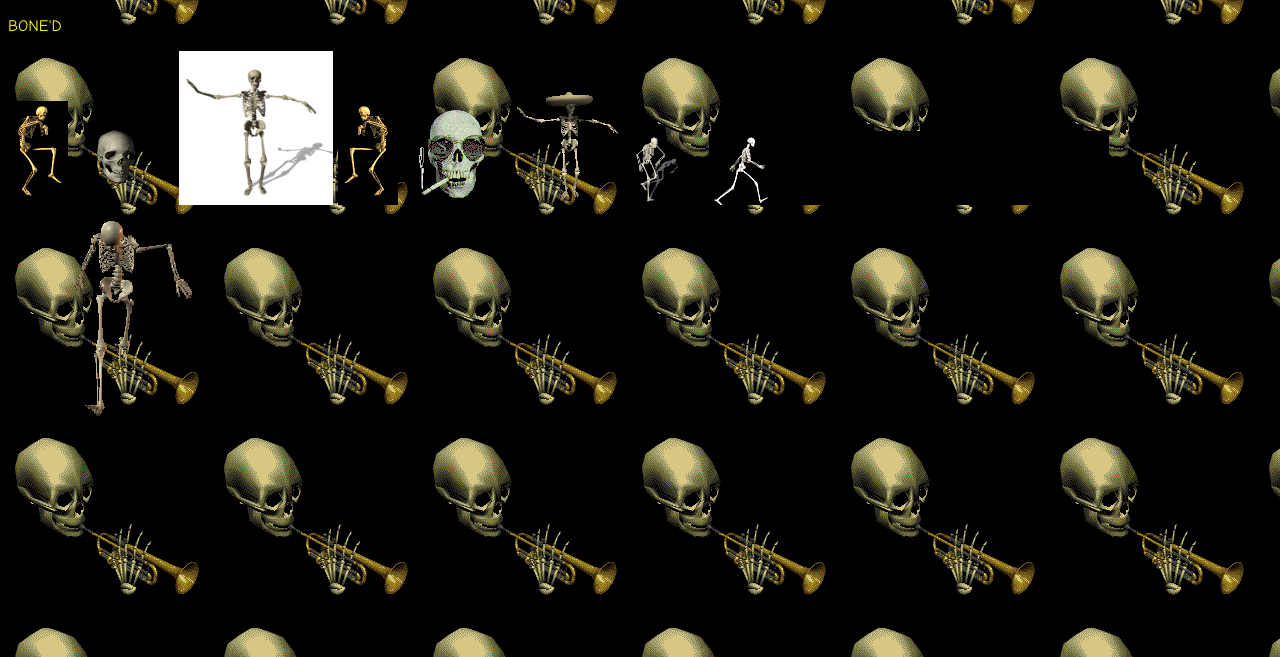
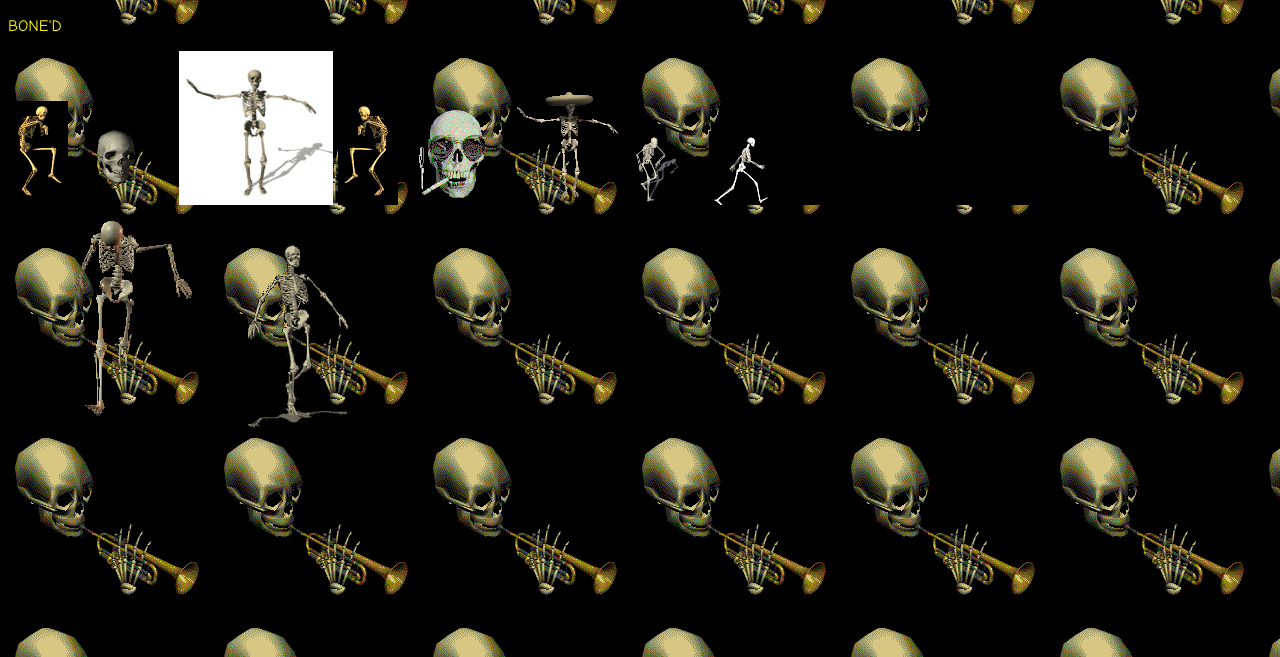
Before and after one commit to bodyquadrazidbody/THE-BONE-ZONE-2, a plain HTML site: page index.html in a window 1280 px wide. Shown: the part 143-800 px from the top of the page. Drawn offline with Linux system fonts and the light colour scheme.

Commit message:
Add files via upload

```diff
--- a/index.html
+++ b/index.html
@@ -31,6 +31,7 @@
     <img src="skeletonhavingseizure.gif" height="70" alt="">
     <img src="skeleton8.gif" alt="">
     <img src="skeleton (1).gif" alt="">
+    <img src="skeletonrunning.gif" alt="">
     <meta charset="UTF-8">
     <meta http-equiv="X-UA-Compatible" content="IE=edge">
     <meta name="viewport" content="width=device-width, initial-scale=1.0">
```
Also changed, not shown: skeletonrunning.gif (added).
